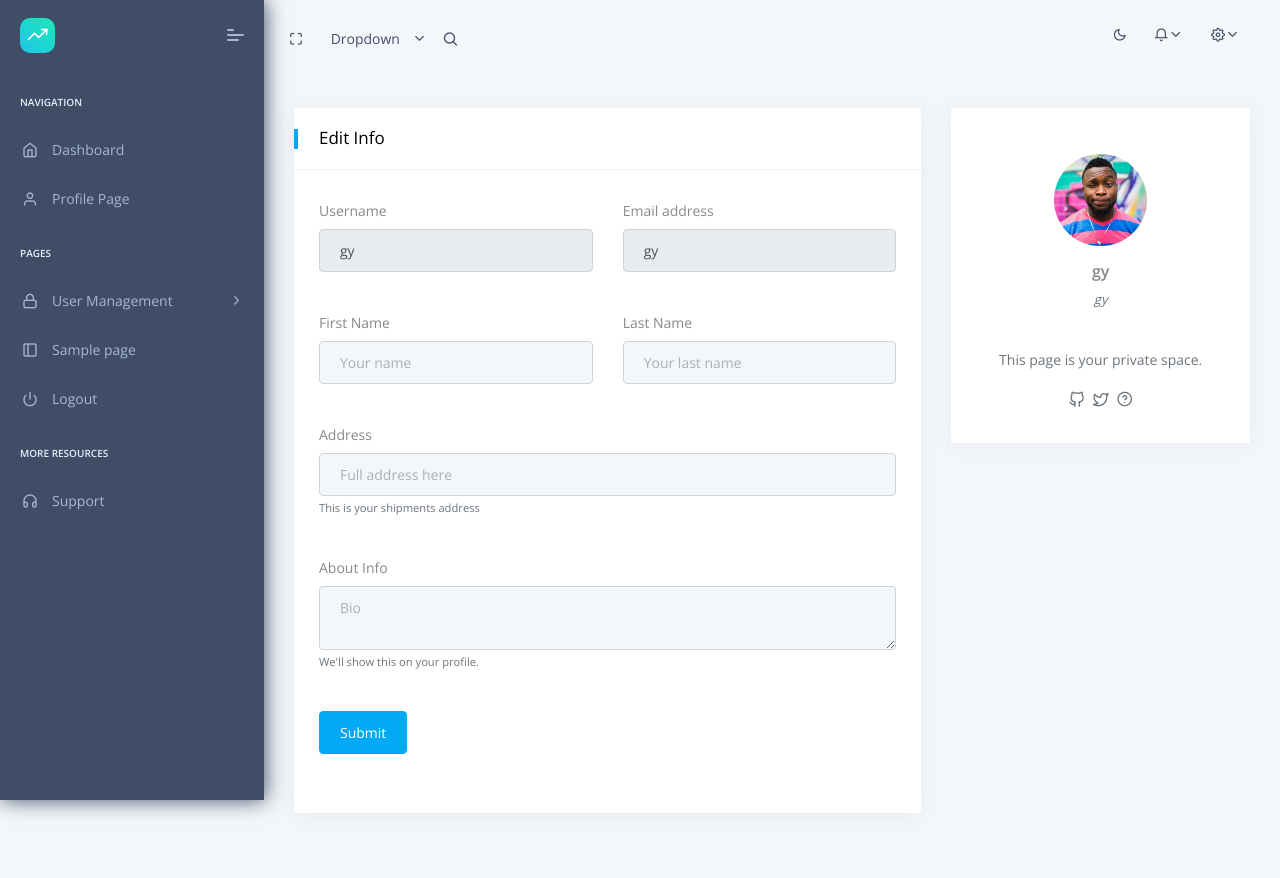
After one commit to b1ackash/modular, a Flask app: page /viewuser/8 in a window 1280 px wide. The commit adds this page. Run offline with Flask 3, Linux system fonts and the light colour scheme; a user stored in the database is signed in; some libraries are stand-ins or nearby versions.

Commit message:
view_user'

```diff
--- a/modules/api/api.py
+++ b/modules/api/api.py
@@ -1,7 +1,6 @@
 # api.py
 from flask import  request, jsonify, session
 from sqlmodel import Session as SQLSession, select
-from sqlalchemy import func
 from hashlib import sha256
 from modules.models.models import Users, engine
 
--- /dev/null
+++ b/modules/functions/customffunc.py
@@ -0,0 +1,26 @@
+# customfunc.py
+from flask import session,render_template
+from sqlmodel import Session as SQLSession, select
+from modules.models.models import Users, engine
+
+
+
+
+def get_user_details(user_id):
+    if 'username' in session:
+
+        with SQLSession(engine) as session_db:
+            statement = select(Users).where(Users.id == user_id)
+            user = session_db.exec(statement).first()
+
+        if user:
+            user_details = {
+                'id': user.id,
+                'username': user.username,
+				'password': user.password
+            }
+            return user_details
+        else:
+             return render_template('home/page-404.html')
+    else:
+         return render_template('home/page-404.html')
--- a/modules/screens/__init__.py
+++ b/modules/screens/__init__.py
@@ -1,5 +1,5 @@
 from flask import Blueprint
-from .screens import main_page,landing_page,logout,register,profile,page_blank,viewusers
+from .screens import main_page,landing_page,logout,register,profile,page_blank,viewusers,viewuser
 
 screens_bp = Blueprint('screens', __name__)
 
@@ -13,6 +13,9 @@ screens_bp.add_url_rule('/profile',view_func=profile)
 
 screens_bp.add_url_rule('/viewusers',view_func=viewusers)
 
+screens_bp.add_url_rule('/viewuser/<int:user_id>',view_func=viewuser)
+
+
 screens_bp.add_url_rule('/page_blank',view_func=page_blank)
 
 
--- a/modules/screens/screens.py
+++ b/modules/screens/screens.py
@@ -1,6 +1,7 @@
 # screens.py
 from flask import  render_template, session, redirect, url_for
 from ..config import Config
+from ..functions.customffunc import get_user_details
 
 title =Config.TITLE
 
@@ -33,6 +34,13 @@ def viewusers():
     else:
         return redirect(url_for('screens.main_page'))
 
+def viewuser(user_id):
+    if 'username' in session:
+
+        return render_template('home/viewuser.html',user=get_user_details(user_id))
+    else:
+        return redirect(url_for('screens.main_page'))
+
 
 def page_blank():
     if 'username' in session:
--- /dev/null
+++ b/templates/home/viewuser.html
@@ -0,0 +1,145 @@
+{% extends "layouts/base.html" %}
+
+{% block title %} Profile {% endblock %}
+
+<!-- Specific CSS goes HERE -->
+{% block stylesheets %}{% endblock stylesheets %}
+
+{% block content %}
+
+    <!-- [ Main Content ] start -->
+    <div class="pcoded-main-container">
+        <div class="pcoded-wrapper">
+
+            <div class="pcoded-content">
+                <div class="pcoded-inner-content">
+                    <div class="main-body">
+                        <div class="page-wrapper">
+                            <!-- [ Main Content ] start -->
+                            <div class="row">
+                                <div class="col-sm-8">
+                                    <div class="card">
+                                        <div class="card-header">
+                                            <h5>Edit Info</h5>
+                                        </div>
+                                        <div class="card-block">
+                                            <div class="row">
+                                                <div class="col-sm-6 mb-4">
+                                                    <div class="form-group">
+                                                        <label for="exampleInputUsername">Username</label>
+                                                        <input class="form-control" id="exampleInputUsername" readonly
+                                                               value="{{ user.username }}"
+                                                               aria-describedby="userHelp" placeholder="Enter email">
+                                                    </div>
+                                                </div>
+                                                <div class="col-sm-6 mb-4">
+                                                    <div class="form-group">
+                                                        <label {% if not session['username'] %} class="text-danger" {% endif %}
+                                                               for="exampleInputEmail1">Email address</label>
+                                                        <input type="email"
+                                                               {% if session['username'] %} readonly value="{{ user.username }}" {% endif %}
+                                                               class="form-control" id="exampleInputEmail1" aria-describedby="emailHelp" placeholder="Enter email">
+                                                        {% if not session['username'] %}
+                                                            <small id="emailHelp" class="form-text text-danger">
+                                                                You don't have an email address associated with this account.
+                                                            </small>
+                                                        {% endif %}
+                                                    </div>
+                                                </div>
+                                                <div class="col-sm-6 mb-4">
+                                                    <div class="form-group">
+                                                        <label for="fn">First Name</label>
+                                                        <input type="email" class="form-control" id="fn" aria-describedby="emailHelp" placeholder="Your name">
+                                                    </div>
+                                                </div>
+                                                <div class="col-sm-6 mb-4">
+                                                    <div class="form-group">
+                                                        <label for="ln">Last Name</label>
+                                                        <input type="email" class="form-control" id="ln" aria-describedby="emailHelp" placeholder="Your last name">
+                                                    </div>
+                                                </div>
+                                                <div class="col-sm-12 mb-4">
+                                                    <div class="form-group">
+                                                        <label for="add">Address</label>
+                                                        <input type="email" class="form-control" id="add" aria-describedby="emailHelp" placeholder="Full address here">
+                                                        <small id="addd" class="form-text text-muted">This is your shipments address</small>
+                                                    </div>
+                                                </div>
+                                                <div class="col-sm-12 mb-4">
+                                                    <div class="form-group">
+                                                        <label for="abt">About Info</label>
+                                                        <textarea type="email" class="form-control" id="abt" aria-describedby="emailHelp" placeholder="Bio"></textarea>
+                                                        <small id="abf" class="form-text text-muted">We'll show this on your profile.</small>
+                                                    </div>
+                                                </div>
+
+                                                <div class="col-sm-12 mb-2">
+                                                    <div class="form-group">
+                                                        <button type="submit" class="btn btn-primary">Submit</button>
+                                                    </div>
+                                                </div>
+
+                                            </div>
+                                        </div>
+                                    </div>
+                                </div>
+                                <div class="col-sm-4">
+                                    <div class="card">
+                                        <div class="card-block">
+                                            <div class="d-flex align-items-center justify-content-center flex-column">
+                                                <div class="w-50 p-3">
+                                                    <img src="{{ config.ASSETS_ROOT }}/images/user/profile.jpg" alt="profile image"
+                                                        class="img-fluid rounded-circle">
+                                                </div>
+                                                <div class="text-center">
+                                                    <h4 class="font-weight-bold h6">
+                                                        {{ user.username }}
+                                                    </h4>
+                                                    <p class="font-italic text-muted">
+                                                        {% if session['username'] %} {{ user.username }} {% endif %}
+                                                    </p>
+                                                </div>
+                                            </div>
+
+                                            <div class="small font-weight-light mt-4 text-center text-muted">
+                                                <p>
+                                                    This page is your private space.
+                                                    <br />
+                                                </p>
+                                            </div>
+                                            <div class="d-flex justify-content-center align-items-center">
+
+                                                <a href="https://github.com/app-generator/app-generator"
+                                                   target="_blank"
+                                                   class="h6 text-muted d-block m-1"><i
+                                                   class="icon feather icon-github"></i></a>
+
+                                                <a href="https://twitter.com/webappseed"
+                                                   target="_blank"
+                                                   class="h6 text-muted d-block m-1"><i
+                                                   class="icon feather icon-twitter"></i></a>
+
+                                                <a href="https://appseed.us/support/"
+                                                   target="_blank"
+                                                   class="h6 text-muted d-block m-1"><i
+                                                   class="icon feather icon-help-circle"></i></a>
+
+                                            </div>
+                                        </div>
+                                    </div>
+                                </div>
+                            </div>
+                            <!-- [ Main Content ] end -->
+                        </div>
+                    </div>
+                </div>
+            </div>
+
+        </div>
+    </div>
+    <!-- [ Main Content ] end -->
+
+{% endblock content %}
+
+<!-- Specific Page JS goes HERE  -->
+{% block javascripts %}{% endblock javascripts %}
--- a/templates/home/viewusers.html
+++ b/templates/home/viewusers.html
@@ -78,7 +78,7 @@
                             let row = `<tr>
                                         <td>${user.id}</td>
                                         <td>${user.username}</td>
-                                        <td><a href="#!" class="label theme-bg text-white f-12">View</a></td>
+                                        <td><a href="/viewuser/${user.id}" class="label theme-bg text-white f-12">View</a></td>
                                         <td><a href="#!" class="label theme-bg2 text-white f-12">Delete</a></td>
 
                                        </tr>`;
```
Also changed, not shown: 5 other files.
